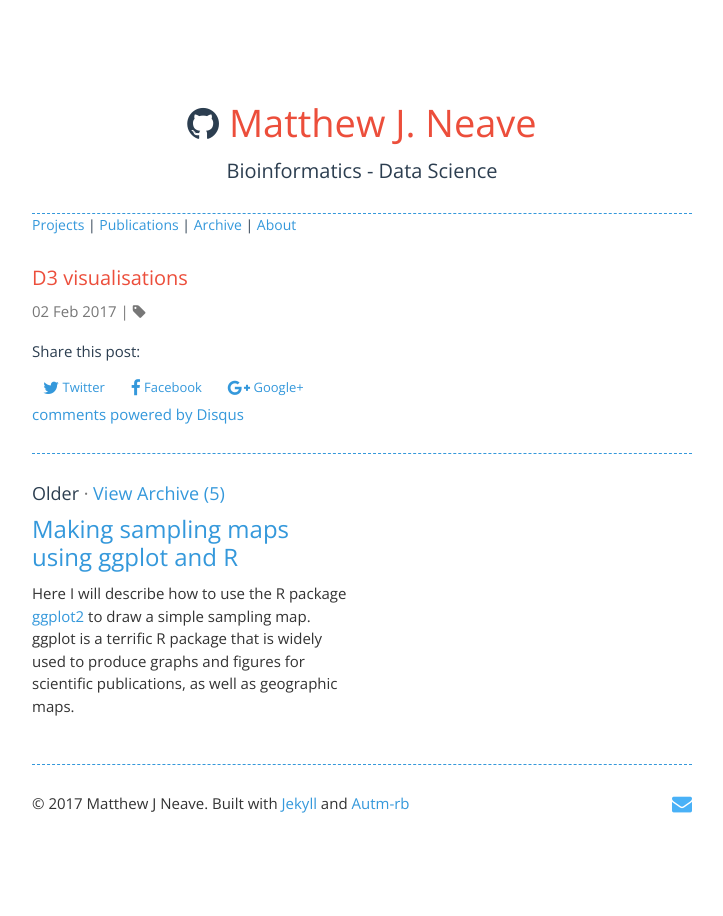
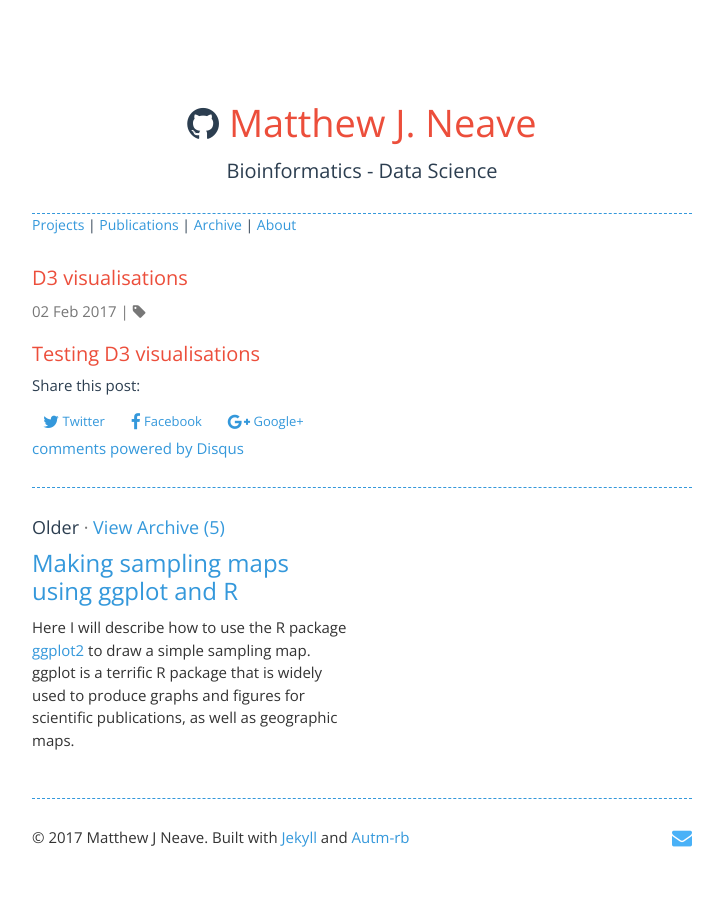
Before and after one commit to neavemj/neavemj.github.io, a Jekyll site: the page built from _posts/2017-02-01-D3_testing.html, in a window 1280 px wide. Shown: the whole page, without its empty margins (278-1001 px from the left). Built offline with Jekyll 4.4.1, drawn with Linux system fonts in a browser that asks for light colours; nearby versions of some CDN libraries; comment, search, counter and statistics services are not loaded.

Commit message:
minor formatting

```diff
--- a/_posts/2017-02-01-D3_testing.html
+++ b/_posts/2017-02-01-D3_testing.html
@@ -3,3 +3,5 @@ title: "D3 visualisations"
 author: "Matthew J. Neave"
 date: "Febuary 2, 2017"
 ---
+
+<h1>Testing D3 visualisations</h1>
```
